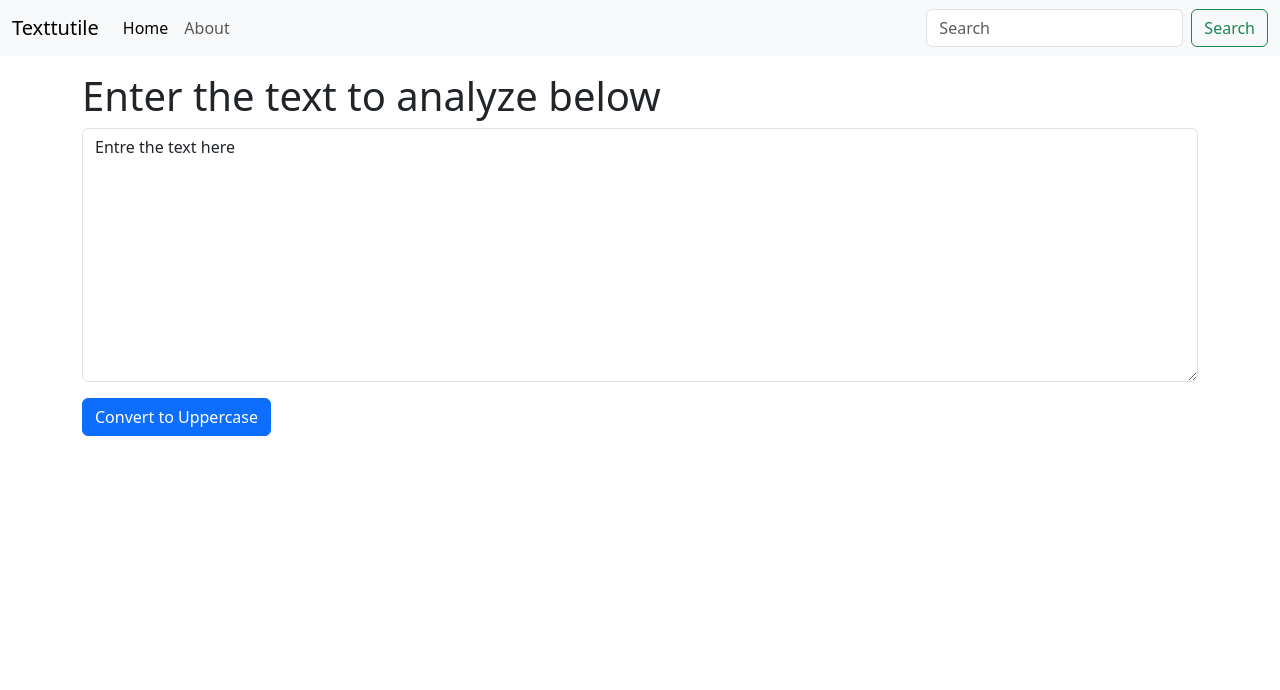
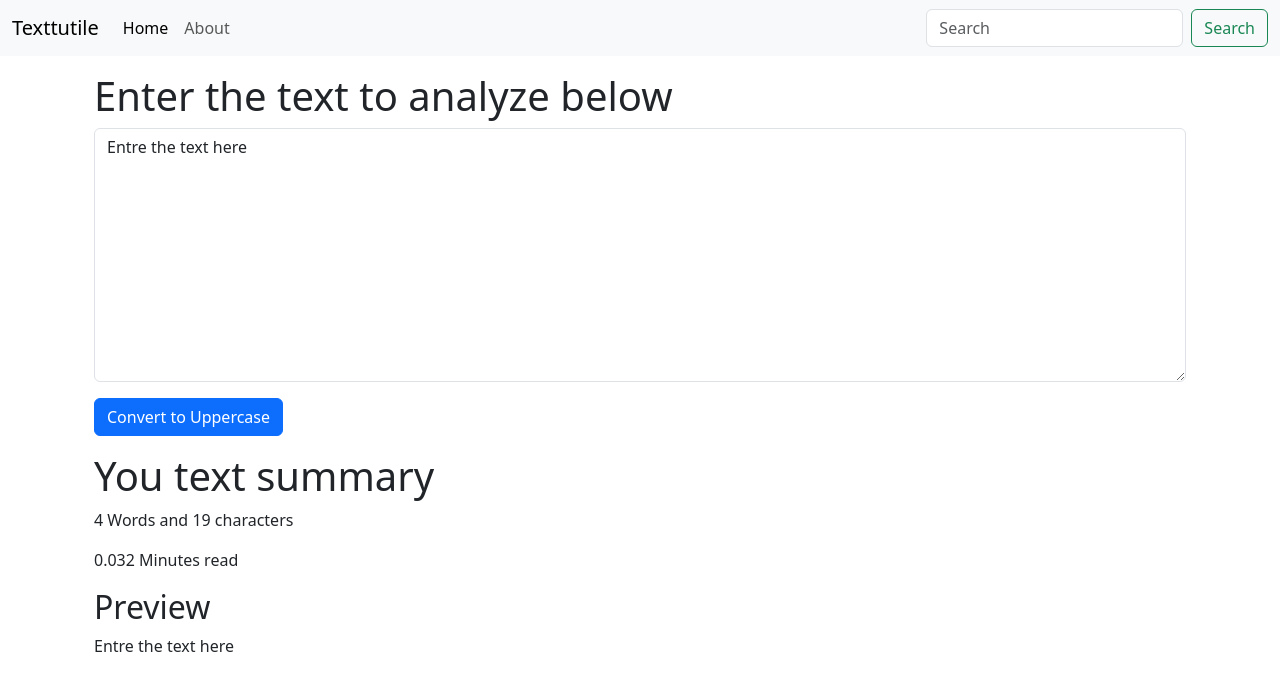
Before and after one commit to UbaidullahMOmer/Texttutile2, a React (Create React App) app: page / in a window 1280 px wide. Shown: the top 690 px of the page. Built offline with nearby package versions, Linux system fonts and the light colour scheme.

Commit message:
some more feature add
Nothing

```diff
--- a/src/components/TextForm.js
+++ b/src/components/TextForm.js
@@ -1,23 +1,32 @@
-import React, {useState} from 'react'
+import React, { useState } from 'react'
 
 export default function TextForm(props) {
-    const handleUpClick = ()=>{
-        console.log("Uppercase was clicked" + text);
+    const handleUpClick = () => {
+        // console.log("Uppercase was clicked" + text);
         let newText = text.toUpperCase();
         setText(newText);
     }
-    const handleOnChange = (event)=>{
+    const handleOnChange = (event) => {
         console.log("OnChange");
         setText(event.target.value);
     }
     const [text, setText] = useState('Entre the text here');
     return (
-        <div>
-            <h1>{props.headding}</h1>
-            <div className="mb-3">
-                <textarea  className="form-control" onChange={handleOnChange} value={text} placeholder="Type here" id="mybox" rows="10"></textarea>
+        <>
+            <div className='container'>
+                <h1>{props.headding}</h1>
+                <div className="mb-3">
+                    <textarea className="form-control" onChange={handleOnChange} value={text} placeholder="Type here" id="mybox" rows="10"></textarea>
+                </div>
+                <button className='btn btn-primary' onClick={handleUpClick}>Convert to Uppercase</button>
             </div>
-            <button className='btn btn-primary' onClick={handleUpClick}>Convert to Uppercase</button>
-        </div>
+            <div className='container my-3'>
+                <h1>You text summary</h1>
+                <p>{text.split(" ").length} Words and {text.length} characters</p>
+                <p>{0.008 * text.split(" ").length} Minutes read </p>
+                <h2>Preview</h2>
+                <p>{text}</p>
+            </div>
+        </>
     )
 }
```
